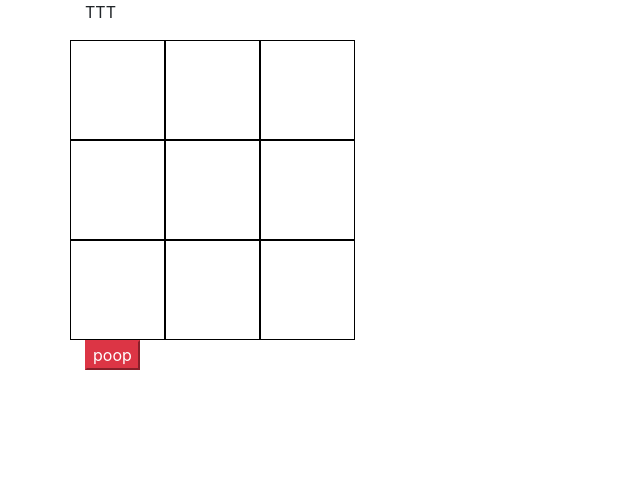
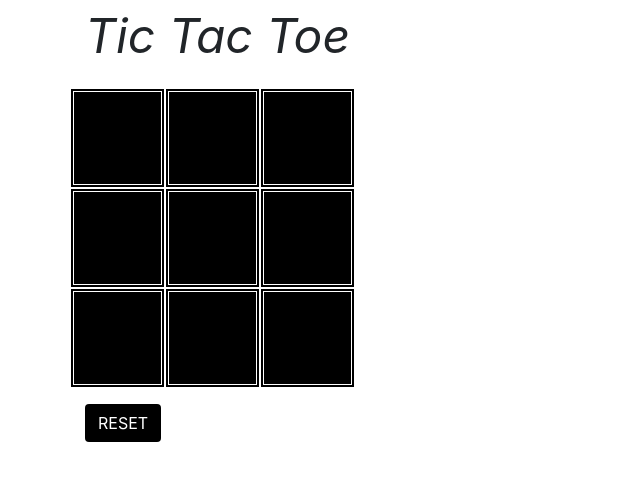
Before and after one commit to Jgriebel1990/react-tactictoe, a React (Create React App) app: page / in a window 1280 px wide. Shown: the top 480 px of the page, without its empty margins (0-640 px from the left). Built offline with nearby package versions, Linux system fonts and the light colour scheme.

Commit message:
added css styles to my tic tac toe, next thing i need to do is to make the reset button work and put the tiles in an array

```diff
--- a/src/App.js
+++ b/src/App.js
@@ -1,12 +1,12 @@
 import React, { Component } from 'react';
-import './App.css';
-import './Tile';
+
 
 class App extends Component {
   constructor(){
     super();
       this.state = {
-        currentPlayer: 'x'
+        currentPlayer: 'x',
+
       }
       this.tileClick = this.tileClick.bind(this);
 
@@ -14,17 +14,20 @@ class App extends Component {
 
 tileClick (e){
   if(this.state.currentPlayer === 'x'){
+    e.target.innerHTML = 'x'
     this.setState({currentPlayer: 'o'});
-    e.target.innerHTML = 'x'
   }else {
     this.setState({currentPlayer: 'x'});
     e.target.innerHTML = 'o'
   }
 }
+resetGame(e){
+  console.log(e.target);
+}
   render() {
     return (
       <div className='container'>
-      <p>TTT</p>
+      <p className='header-font'>Tic Tac Toe</p>
         <div className='row'>
           <div className='col-md-1 square' onClick={this.tileClick}></div>
           <div className='col-md-1 square' onClick={this.tileClick}></div>
@@ -40,7 +43,7 @@ tileClick (e){
           <div className='col-md-1 square' onClick={this.tileClick}></div>
           <div className='col-md-1 square' onClick={this.tileClick}></div>
         </div>
-        <button className="btn-danger">poop</button>
+        <button className="btn button" onClick={this.resetGame}>RESET</button>
       </div>
     );
   }
--- a/src/Tile.js
+++ /dev/null
@@ -1,11 +0,0 @@
-import React, { Component } from 'react';
-
-class Tile extends Component{
-    render(){
-        return(
-            <div className='box'></div>
-        );
-    }
-}
-
-export default Tile;
--- a/src/index.css
+++ b/src/index.css
@@ -1,5 +1,21 @@
 .square {
   width: 100px;
   height: 100px;
-  border: 1px solid black;
+  background-color:black;
+  border: 4px double white;
+  text-align: center;
+  font-size: 3rem;
+  color: white;
 }
+
+.header-font {
+  font-size: 3rem;
+  font-style: oblique;
+}
+
+.button {
+  margin-top: 1rem;
+  background-color: black;
+  border-style: 2px solid black;
+  color: white;
+}
```
